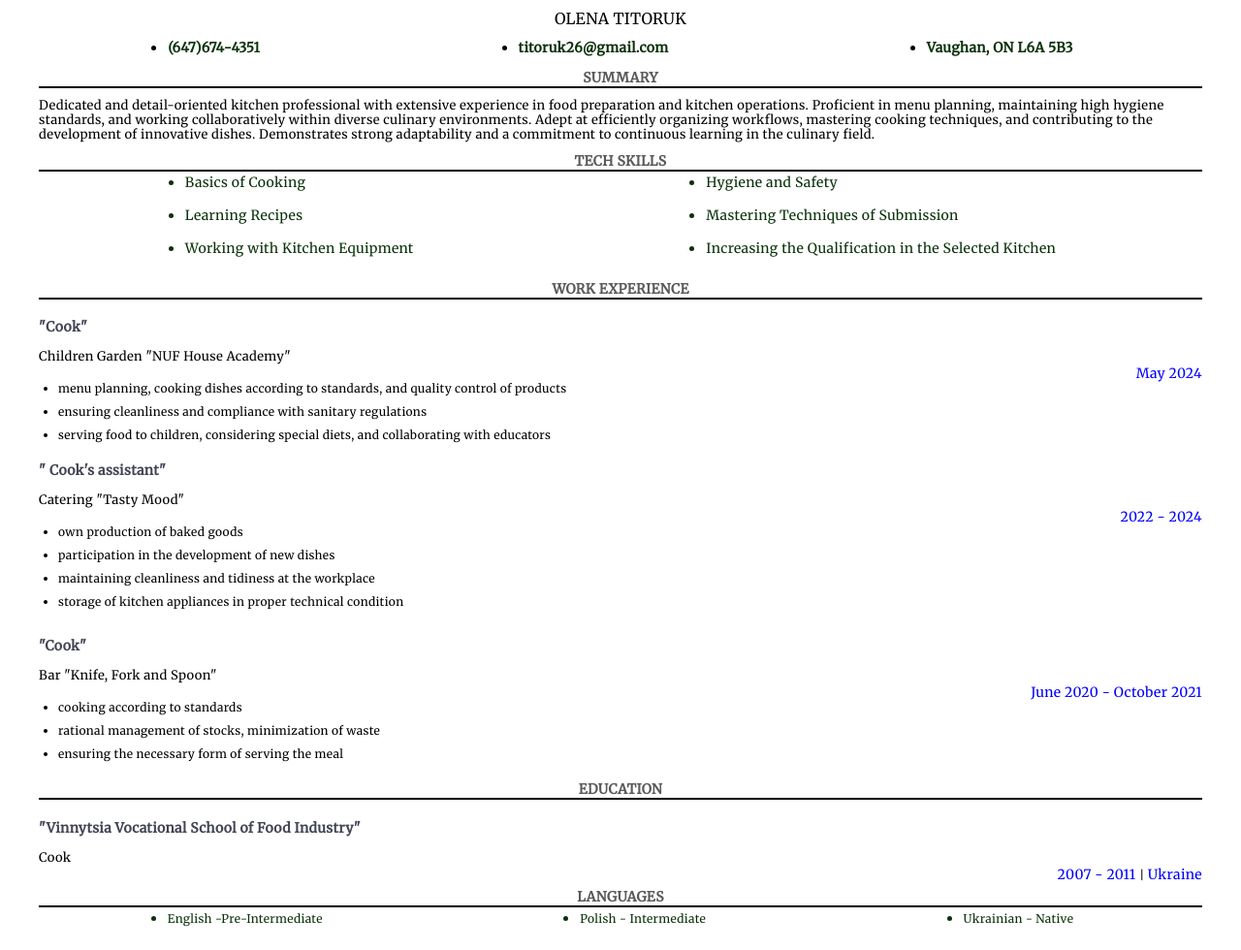
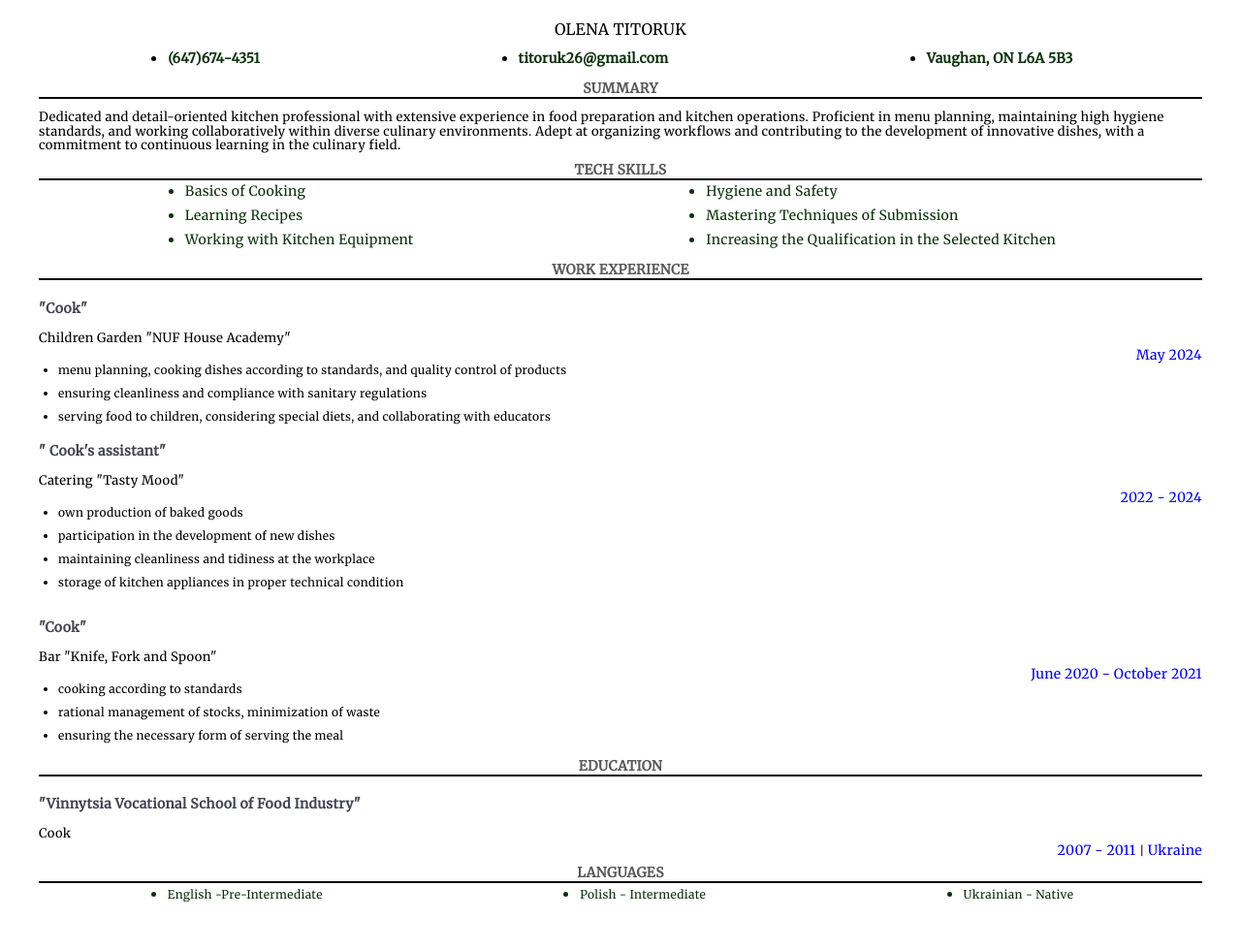
Before and after one commit to Valerii219/Resume-2, a plain HTML site: page index.html in a window 1280 px wide. Shown: the whole page at 97% size. After the commit the page ends 955 px from the top, so only its background shows below. Drawn offline with Linux system fonts and the light colour scheme.

Commit message:
fixed new

```diff
--- a/index.html
+++ b/index.html
@@ -58,8 +58,7 @@
           </div>
           <h2 class="about_description">SUMMARY</h2>
           <p class="text">
-            Dedicated and detail-oriented kitchen professional with extensive experience in food preparation and kitchen operations. Proficient in menu planning, maintaining high hygiene standards, and working collaboratively within diverse culinary environments. Adept at efficiently organizing workflows, mastering cooking techniques, and contributing to the development of innovative dishes. Demonstrates strong adaptability and a commitment to continuous learning in the culinary field.
-          </p>
+Dedicated and detail-oriented kitchen professional with extensive experience in food preparation and kitchen operations. Proficient in menu planning, maintaining high hygiene standards, and working collaboratively within diverse culinary environments. Adept at organizing workflows and contributing to the development of innovative dishes, with a commitment to continuous learning in the culinary field. </p>
         </div>
         <div class="tech_skills">
           <h3 class="about_description">Tech skills</h3>
--- a/styles/styles.css
+++ b/styles/styles.css
@@ -57,7 +57,7 @@ ol {
   font-size: 16px;
   line-height: 18px;
   color: black;
-  margin: 0;
+
   text-transform: uppercase;
 }
 
@@ -70,6 +70,7 @@ ol {
   border-bottom: solid 2px black;
   text-transform: uppercase;
   text-align: center;
+
 }
 
 /* projects styles */
@@ -204,7 +205,7 @@ h3 {
 }
 
 .education {
-  margin: 10px 0 5px 0;
+  margin: 5px 0 5px 0;
 }
 
 .education_position {
@@ -247,8 +248,8 @@ h3 {
 
 .tech_skills,
 .soft_skills {
-  margin-top: 10px;
-  margin-bottom: 10px;
+  margin-top: 8px;
+  margin-bottom: 8px;
   /* margin-bottom: 40px; */
   /* text-align: center; */
 }
@@ -298,7 +299,7 @@ h3 {
 
 .tech_skills_item {
   color: rgb(10, 50, 10);
-  margin-bottom: 14px;
+  margin-bottom: 5px;
 }
 
 .tech_skills_text {
```
